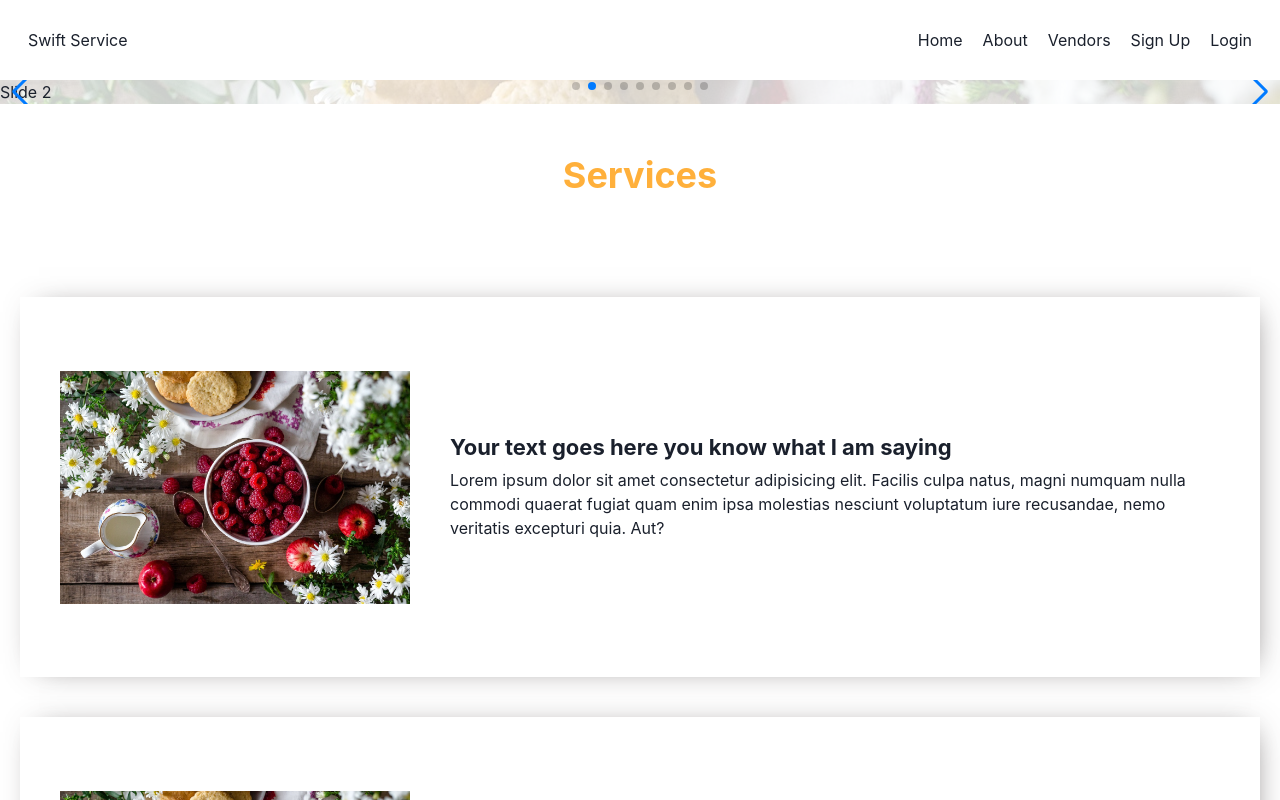
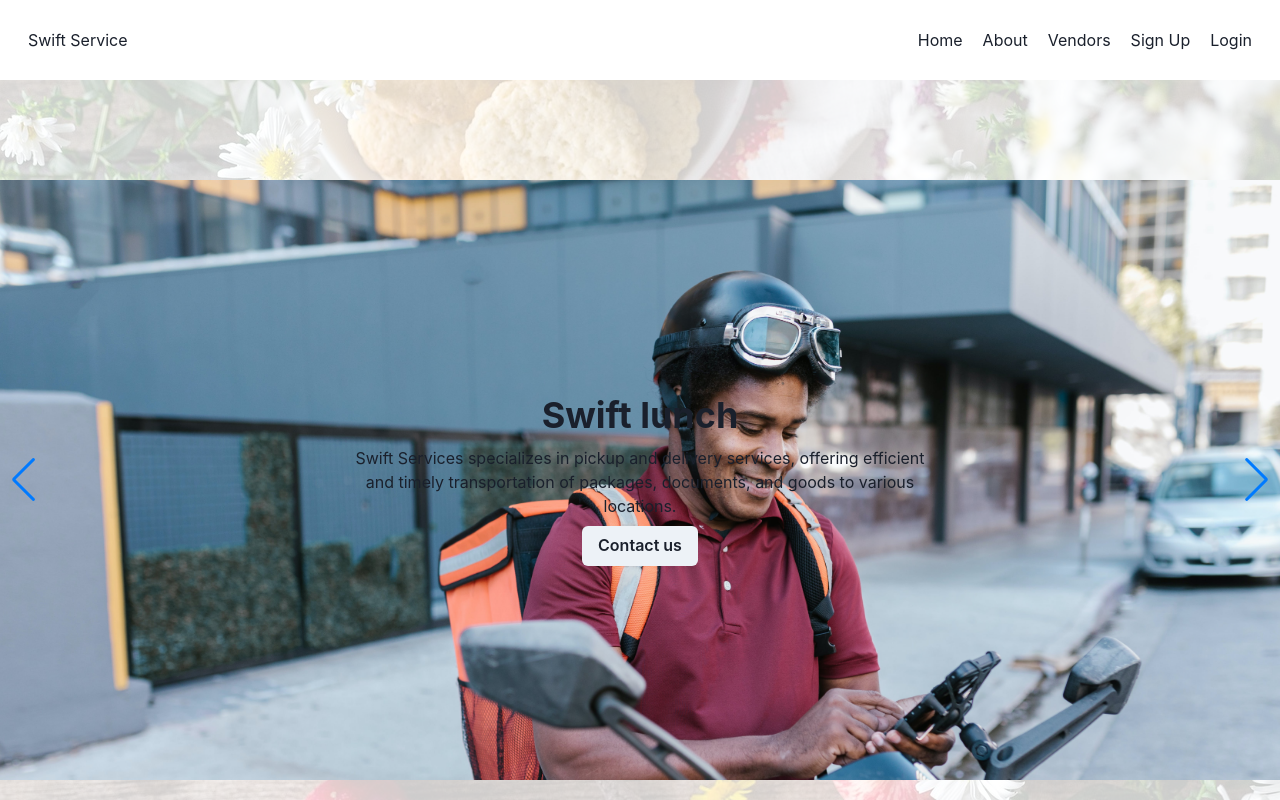
Before and after one commit to jahrulezfrancis/swift-service-frontend, a React (Vite) app: page / in a window 1280 px wide. Shown: the top 800 px of the page. Built offline with nearby package versions, Linux system fonts and the light colour scheme.

Commit message:
Updating slider

```diff
--- a/src/Components/Sections/Slider/HeroSlider.tsx
+++ b/src/Components/Sections/Slider/HeroSlider.tsx
@@ -2,17 +2,40 @@ import { Swiper, SwiperSlide } from 'swiper/react';
 import 'swiper/css';
 import 'swiper/css/pagination';
 import 'swiper/css/navigation';
-// import './styles.css';
 import { Autoplay, Pagination, Navigation } from 'swiper/modules';
+import {  Button, Flex, Heading, Stack, Text } from '@chakra-ui/react';
+import SlideInAniamtion from '../Animation/SlideIn';
+import Image1 from "../../../assets/dispatch.jpg"
+
+
+interface SliderProps {
+  heading: string;
+  description: string;
+}
+
 
 export default function HeroSlider() {
+  function SliderComponent(props: SliderProps) {
+    return (
+      <SlideInAniamtion children={
+          <Flex  bgSize="cover" w="100vw" height="600px" bgImage={Image1} align="center" justify="center">
+            <Stack w={600} height="100%" justify="center" align="center">
+              <Heading>{props.heading}</Heading>
+              <Text textAlign="center">{props.description}</Text>
+              <Button>Contact us</Button>
+            </Stack>
+          </Flex>
+      } />
+
+    )
+  }
   return (
     <>
       <Swiper
         spaceBetween={30}
         centeredSlides={true}
         autoplay={{
-          delay: 2500,
+          delay: 5000,
           disableOnInteraction: false,
         }}
         pagination={{
@@ -22,15 +45,15 @@ export default function HeroSlider() {
         modules={[Autoplay, Pagination, Navigation]}
         className="mySwiper"
       >
-        <SwiperSlide >Slide 1</SwiperSlide>
-        <SwiperSlide>Slide 2</SwiperSlide>
-        <SwiperSlide>Slide 3</SwiperSlide>
-        <SwiperSlide>Slide 4</SwiperSlide>
-        <SwiperSlide>Slide 5</SwiperSlide>
-        <SwiperSlide>Slide 6</SwiperSlide>
-        <SwiperSlide>Slide 7</SwiperSlide>
-        <SwiperSlide>Slide 8</SwiperSlide>
-        <SwiperSlide>Slide 9</SwiperSlide>
+        <SwiperSlide>
+          <SliderComponent heading='Delivery Service' description="Delegate your daily tasks to us, from grocery shopping to package collection, and we'll handle them efficiently and promptly." />
+        </SwiperSlide>
+        <SwiperSlide>
+          <SliderComponent heading='Swift lunch' description='Swift Services specializes in pickup and delivery services, offering efficient and timely transportation of packages, documents, and goods to various locations.' />
+        </SwiperSlide>
+        <SwiperSlide>
+          <SliderComponent heading='Cleaning' description='Our professional cleaning team will create a clean and organized environment for residential and commercial spaces through regular cleaning, deep cleaning, move-in/move-out cleaning, and office cleaning.' />
+        </SwiperSlide>
       </Swiper>
     </>
   );
```
